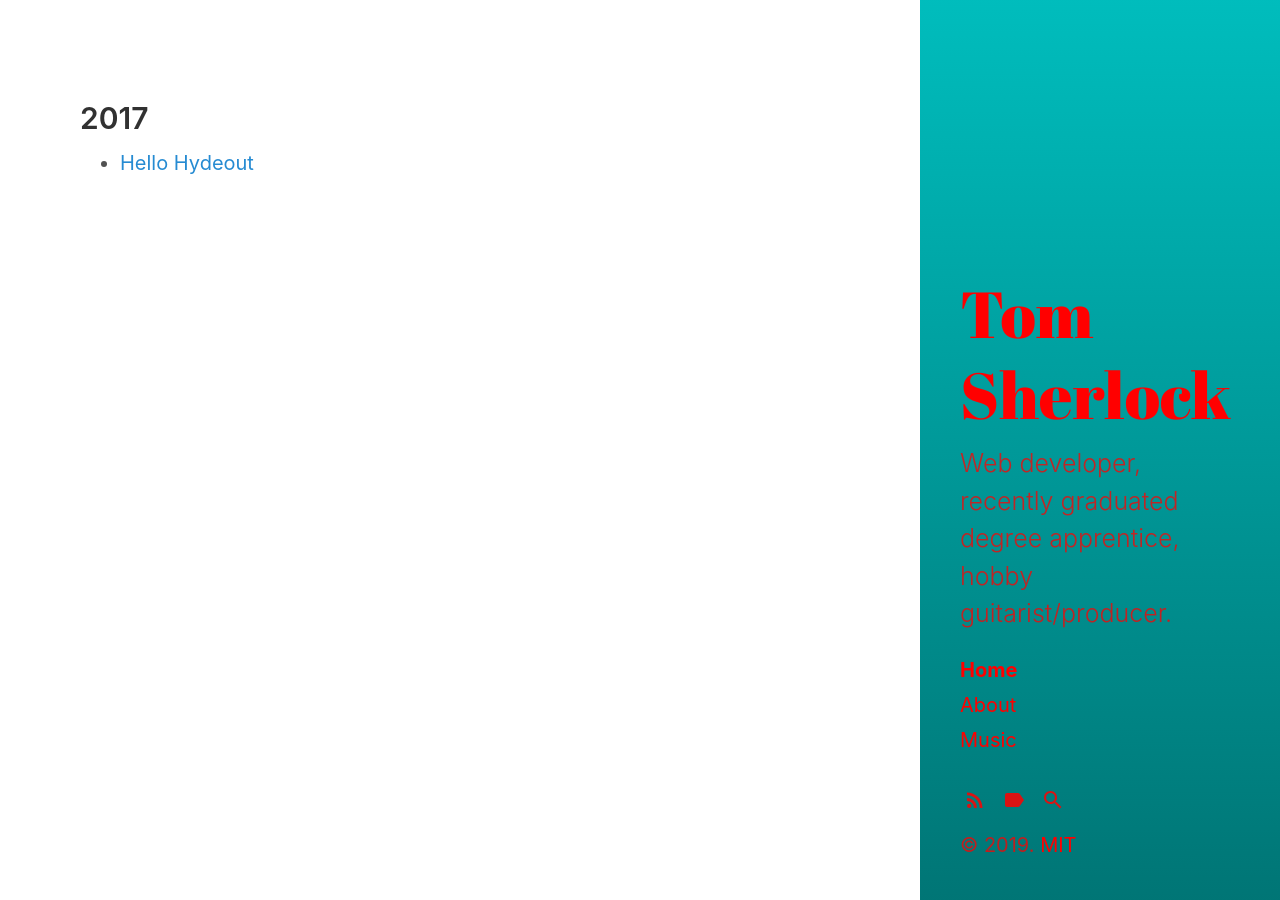
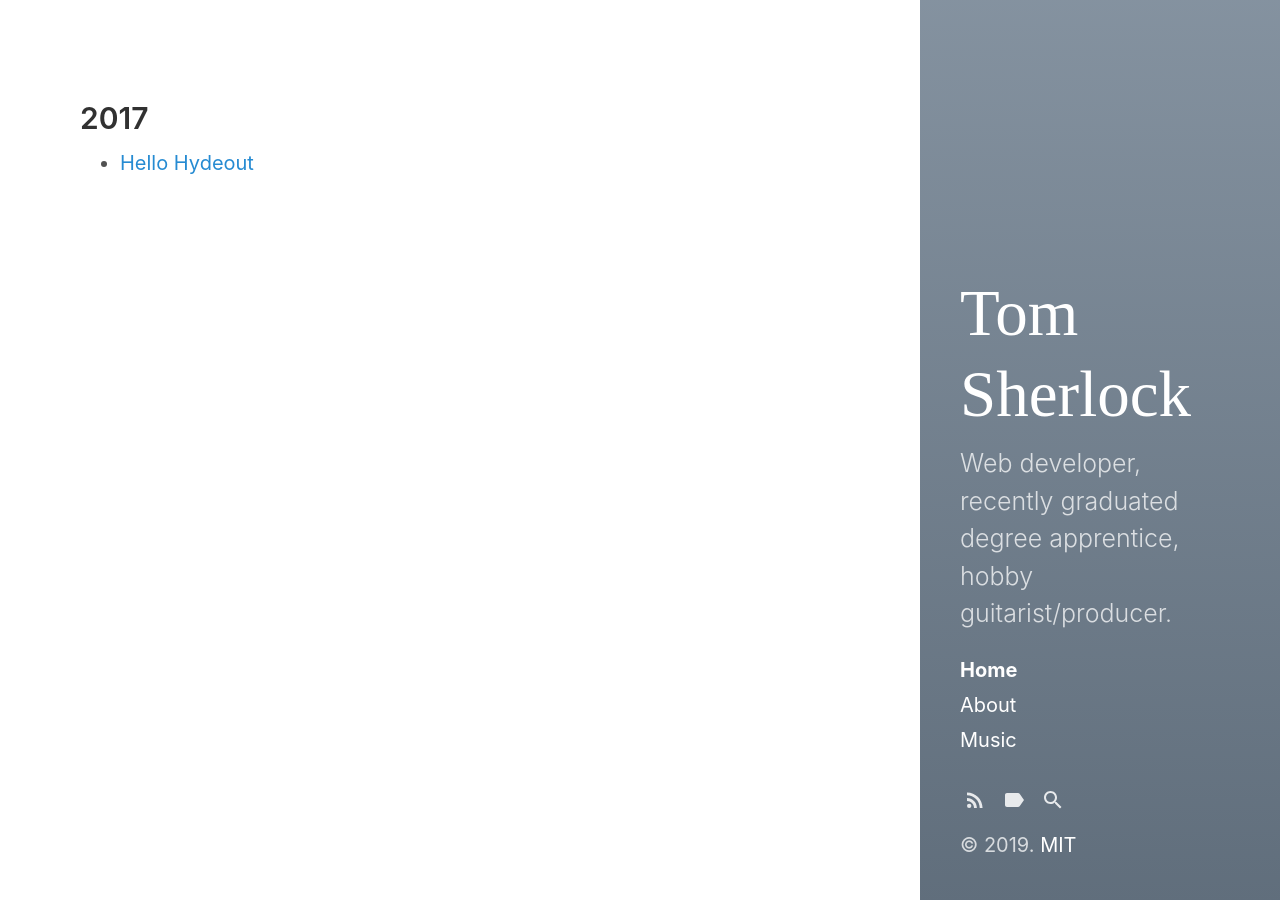
Before and after one commit to tomsherlocked/site, a Jekyll site: the page built from index.html, in a window 1280 px wide. Built offline with Jekyll 4.4.1, drawn with Linux system fonts in a browser that asks for light colours; the list of posts is cut into pages by our own code.

Commit message:
fonts and colours

```diff
--- a/_includes/font-includes.html
+++ b/_includes/font-includes.html
@@ -3,4 +3,4 @@
   different fonts as applicable.
 {% endcomment %}
 
-<link rel="stylesheet" href="https://fonts.googleapis.com/css?family=Abril+Fatface" />
+<link rel="stylesheet" href="https://fonts.googleapis.com/css?family=Open+Sans" />
--- a/assets/css/main.scss
+++ b/assets/css/main.scss
@@ -3,8 +3,7 @@
 # only main files contain this front matter, not partials.
 ---
 
-$sidebar-bg-color: #009999;
-$sidebar-fg-color: red !default;
+$sidebar-bg-color: #708090;
 
 $layout-reverse: true;
 
```
